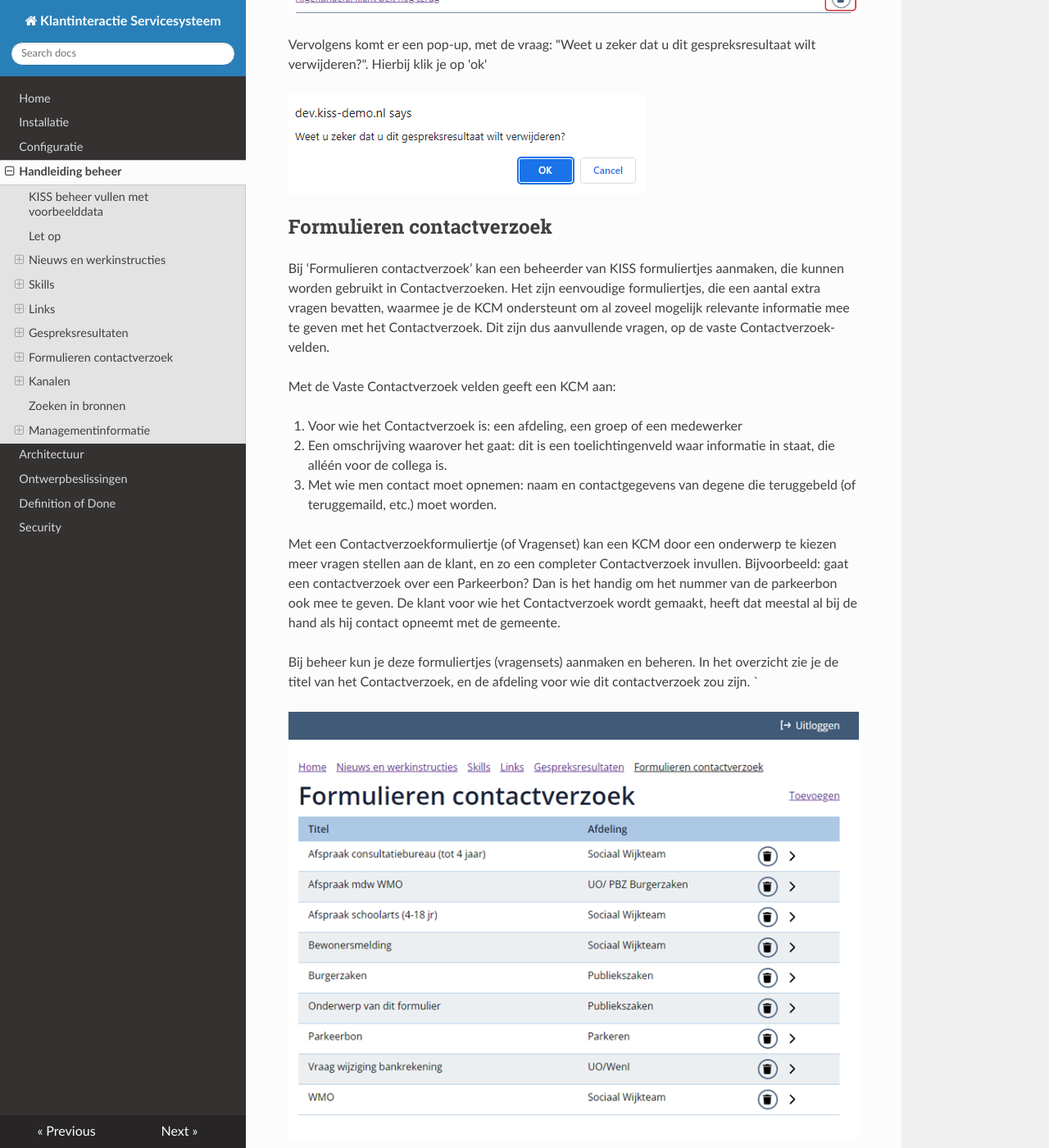
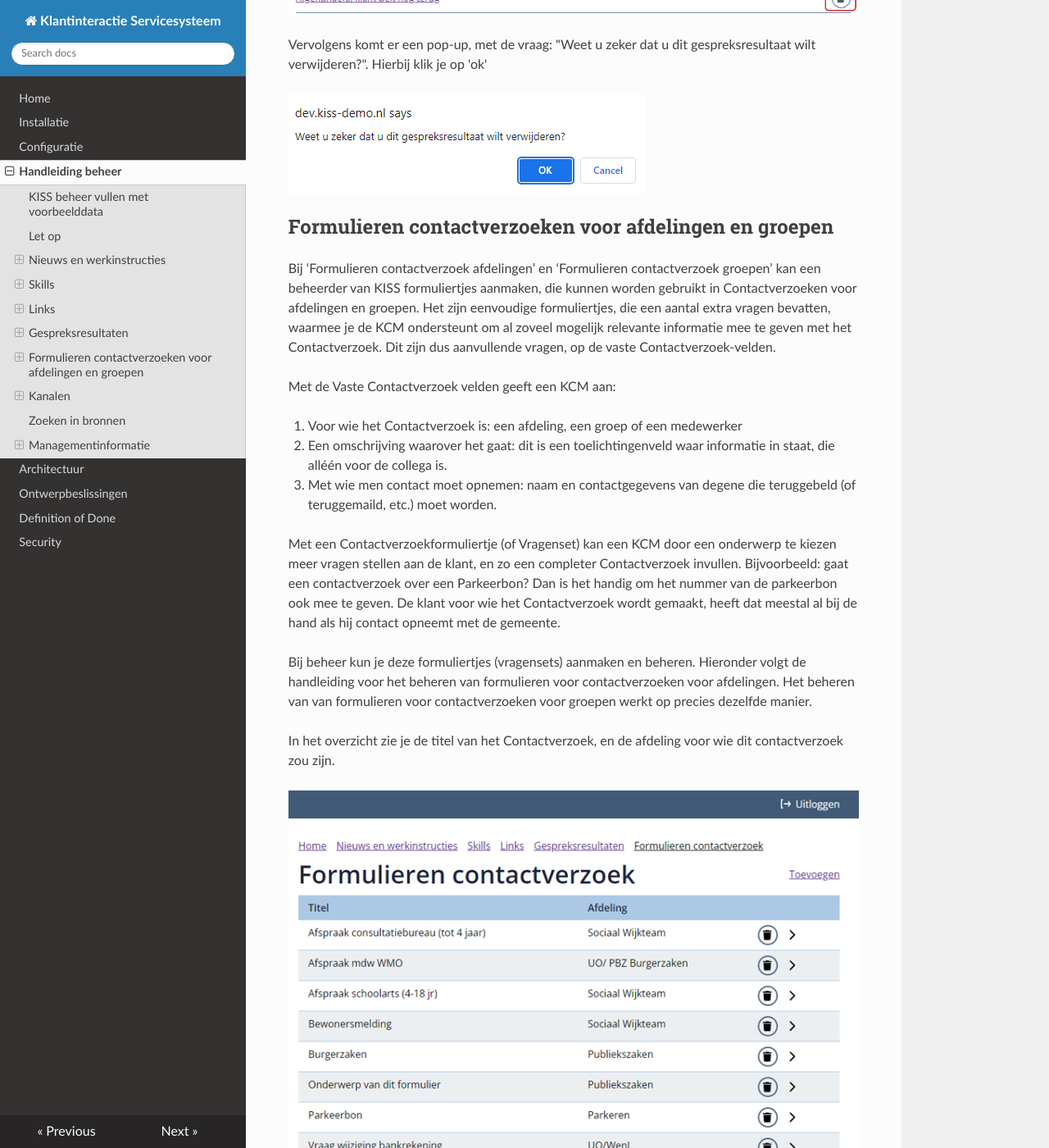
Before and after one commit to Klantinteractie-Servicesysteem/.github, an MkDocs documentation site: the page built from docs/MANUAL.md, in a window 1280 px wide and 1400 px high, scrolled down 14284 px. Shown: the whole window at 82% size. Built offline with MkDocs 1.6.1, drawn with Linux system fonts in a browser that asks for light colours; nearby versions of some CDN libraries.

Commit message:
Formulieren contactverzoek groepen

```diff
--- a/docs/MANUAL.md
+++ b/docs/MANUAL.md
@@ -217,8 +217,8 @@ Vervolgens komt er een pop-up, met de vraag: "Weet u zeker dat u dit gespreksres
 ![image](https://raw.githubusercontent.com/Klantinteractie-Servicesysteem/.github/main/docs/images/Gespreksresultaten-beheer-verwijderen-popup.jpg)
 
 
-## Formulieren contactverzoek
-Bij ‘Formulieren contactverzoek’ kan een beheerder van KISS formuliertjes aanmaken, die kunnen worden gebruikt in Contactverzoeken. Het zijn eenvoudige formuliertjes, die een aantal extra vragen bevatten, waarmee je de KCM ondersteunt om al zoveel mogelijk relevante informatie mee te geven met het Contactverzoek. Dit zijn dus aanvullende vragen, op de vaste Contactverzoek-velden.
+## Formulieren contactverzoeken voor afdelingen en groepen
+Bij ‘Formulieren contactverzoek afdelingen’ en ‘Formulieren contactverzoek groepen’ kan een beheerder van KISS formuliertjes aanmaken, die kunnen worden gebruikt in Contactverzoeken voor afdelingen en groepen. Het zijn eenvoudige formuliertjes, die een aantal extra vragen bevatten, waarmee je de KCM ondersteunt om al zoveel mogelijk relevante informatie mee te geven met het Contactverzoek. Dit zijn dus aanvullende vragen, op de vaste Contactverzoek-velden.
 
 Met de Vaste Contactverzoek velden geeft een KCM aan:
 
@@ -229,10 +229,11 @@ Met de Vaste Contactverzoek velden geeft een KCM aan:
 Met een Contactverzoekformuliertje (of Vragenset) kan een KCM door een onderwerp te kiezen meer vragen stellen aan de klant, en zo een completer Contactverzoek invullen. Bijvoorbeeld: gaat een contactverzoek over een Parkeerbon? Dan is het handig om het nummer van de parkeerbon ook mee te geven. De klant voor wie het Contactverzoek wordt gemaakt, heeft dat meestal al bij de hand als hij contact opneemt met de gemeente.
 
 Bij beheer kun je deze formuliertjes (vragensets) aanmaken en beheren.
-In het overzicht zie je de titel van het Contactverzoek, en de afdeling voor wie dit contactverzoek zou zijn. `
+Hieronder volgt de handleiding voor het beheren van formulieren voor contactverzoeken voor afdelingen. Het beheren van van formulieren voor contactverzoeken voor groepen werkt op precies dezelfde manier.
+
+In het overzicht zie je de titel van het Contactverzoek, en de afdeling voor wie dit contactverzoek zou zijn.
 
 ![image](https://raw.githubusercontent.com/Klantinteractie-Servicesysteem/.github/main/docs/images/Contactverzoek-beheren-01.png)
-
 
 ### Formulier toevoegen
 Voeg een nieuw formulier toe door rechts bovenaan op de "Toevoegen" te drukken.
```
